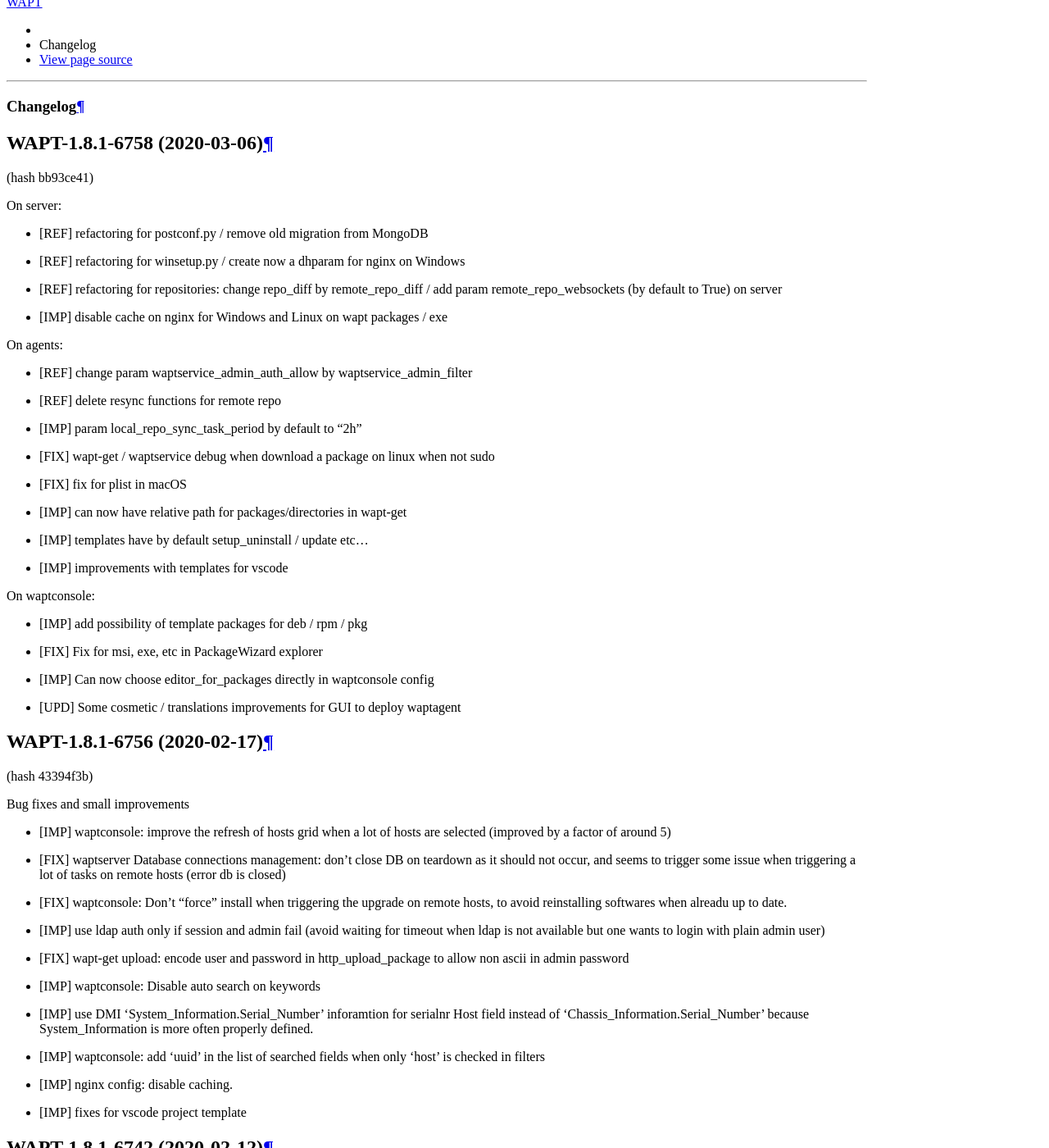
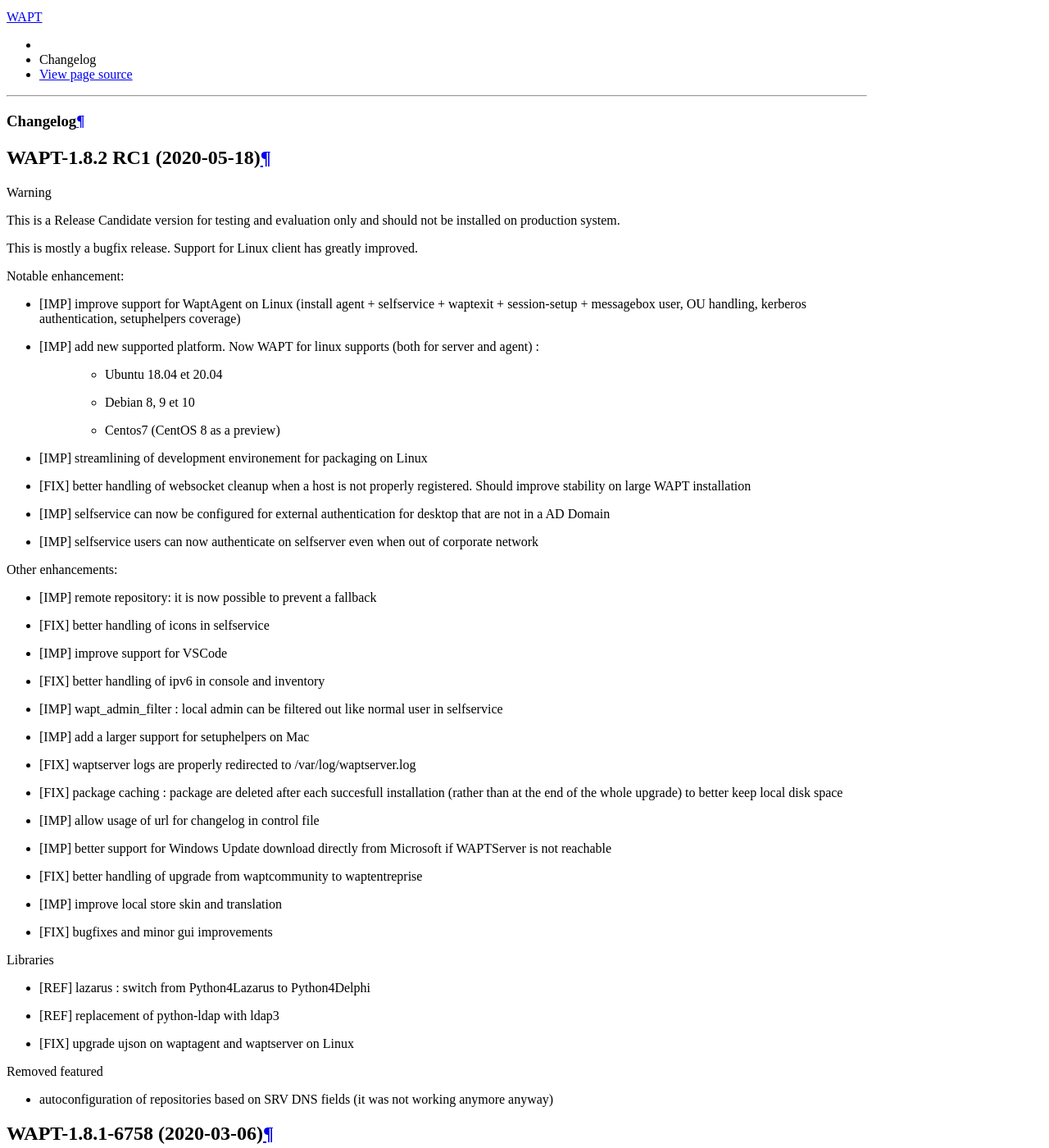
Before and after one commit to tranquilit/WAPT-Documentation, a Sphinx documentation site: the page built from source/wapt-changelog.rst, in a window 1280 px wide and 1400 px high, scrolled down 3955 px. Shown: the whole window at 82% size. Built offline with Sphinx 7.4.7 and the Read the Docs theme 2.0.0, drawn with Linux system fonts in a browser that asks for light colours; some of the changed text lies outside the part shown.

Commit message:
updated changelog for wapt 1.8.2 RC1

```diff
--- a/source/wapt-changelog.rst
+++ b/source/wapt-changelog.rst
@@ -11,6 +11,75 @@
 
 Changelog
 =========
+
+WAPT-1.8.2 RC1 (2020-05-18)
+---------------------------
+
+.. warning::
+   This is a Release Candidate version for testing and evaluation only and
+   should not be installed on production system.
+
+This is mostly a bugfix release. Support for Linux client has greatly improved.
+
+Notable enhancement:
+
+* [IMP] improve support for WaptAgent on Linux (install agent + selfservice + waptexit + session-setup + messagebox user, OU handling, kerberos authentication, setuphelpers coverage)
+
+* [IMP] add new supported platform. Now WAPT for linux supports (both for server and agent) :
+
+    * Ubuntu 18.04  et 20.04
+
+    * Debian 8, 9 et 10
+
+    * Centos7 (CentOS 8 as a preview)
+
+* [IMP] streamlining of development environement for packaging on Linux
+
+* [FIX] better handling of websocket cleanup when a host is not properly registered. Should improve stability on large WAPT installation
+
+* [IMP] selfservice can now be configured for external authentication for desktop that are not in a AD Domain
+
+* [IMP] selfservice users can now authenticate on selfserver even when out of corporate network
+
+Other enhancements:
+
+* [IMP] remote repository: it is now possible to prevent a fallback
+
+* [FIX] better handling of icons in selfservice
+
+* [IMP] improve support for VSCode
+
+* [FIX] better handling of ipv6 in console and inventory
+
+* [IMP] wapt_admin_filter : local admin can be filtered out like normal user in selfservice
+
+* [IMP] add a larger support for setuphelpers on Mac
+
+* [FIX] waptserver logs are properly redirected to /var/log/waptserver.log
+
+* [FIX] package caching : package are deleted after each succesfull installation (rather than at the end of the whole upgrade) to better keep local disk space
+
+* [IMP] allow usage of url for changelog in control file
+
+* [IMP] better support for Windows Update download directly from Microsoft if WAPTServer is not reachable
+
+* [FIX] better handling of upgrade from waptcommunity to waptentreprise
+
+* [IMP] improve local store skin and translation
+
+* [FIX] bugfixes and minor gui improvements
+
+Libraries
+
+* [REF] lazarus : switch from Python4Lazarus to Python4Delphi
+
+* [REF] replacement of python-ldap with ldap3
+
+* [FIX] upgrade ujson on waptagent and waptserver on Linux
+
+Removed featured
+
+* autoconfiguration of repositories based on SRV DNS fields (it was not working anymore anyway)
 
 WAPT-1.8.1-6758 (2020-03-06)
 ----------------------------
```
Also changed, not shown: 1 other file.
